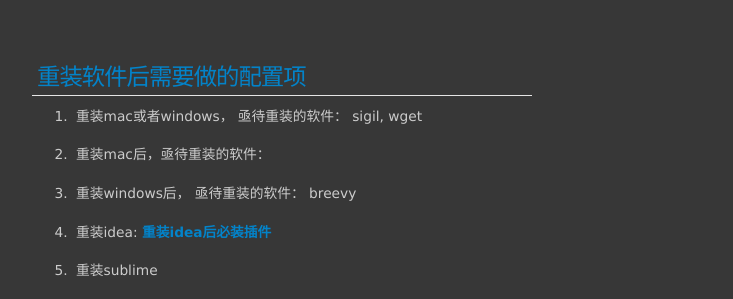
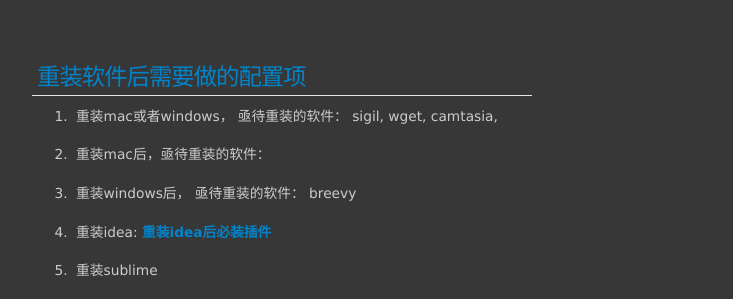
Before and after one commit to materliu/materliu.github.io, a Jekyll site: the page built from all/web/ideas/_posts/2014-09-02-reinstall.md, in a window 1280 px wide. Shown: the part 278-577 px from the top of the page, without its empty margins (273-1006 px from the left). Built offline with Jekyll 4.4.1, drawn with Linux system fonts in a browser that asks for light colours; Markdown is read by kramdown in place of the engine named in the settings.

Commit message:
camtasia !

```diff
--- a/all/web/ideas/_posts/2014-09-02-reinstall.md
+++ b/all/web/ideas/_posts/2014-09-02-reinstall.md
@@ -4,7 +4,7 @@ title: 重装软件后需要做的配置项
 ---
 
 ## 重装软件后需要做的配置项
-1. 重装mac或者windows， 亟待重装的软件： sigil, wget
+1. 重装mac或者windows， 亟待重装的软件： sigil, wget, camtasia,
 
 2. 重装mac后，亟待重装的软件：
 
```
